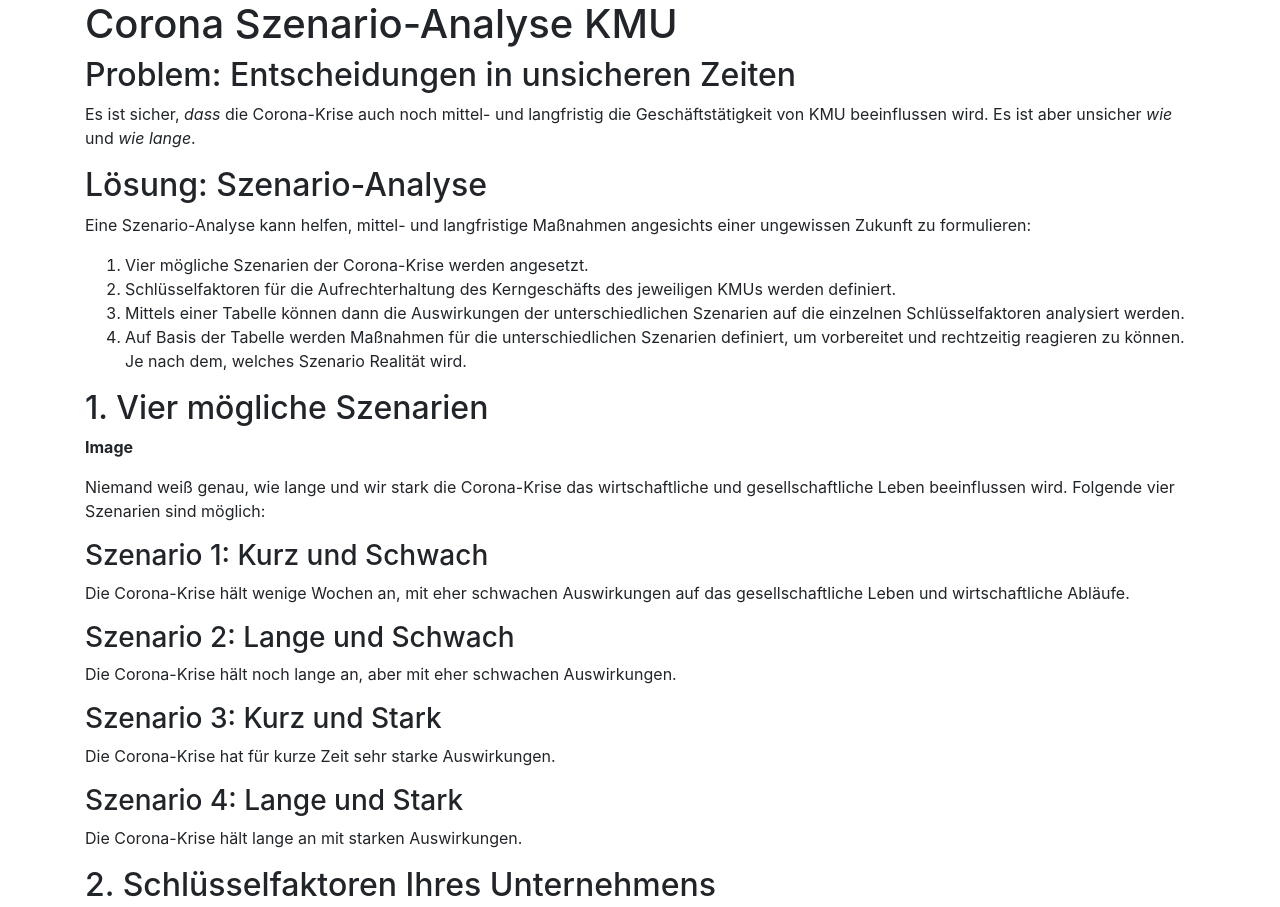
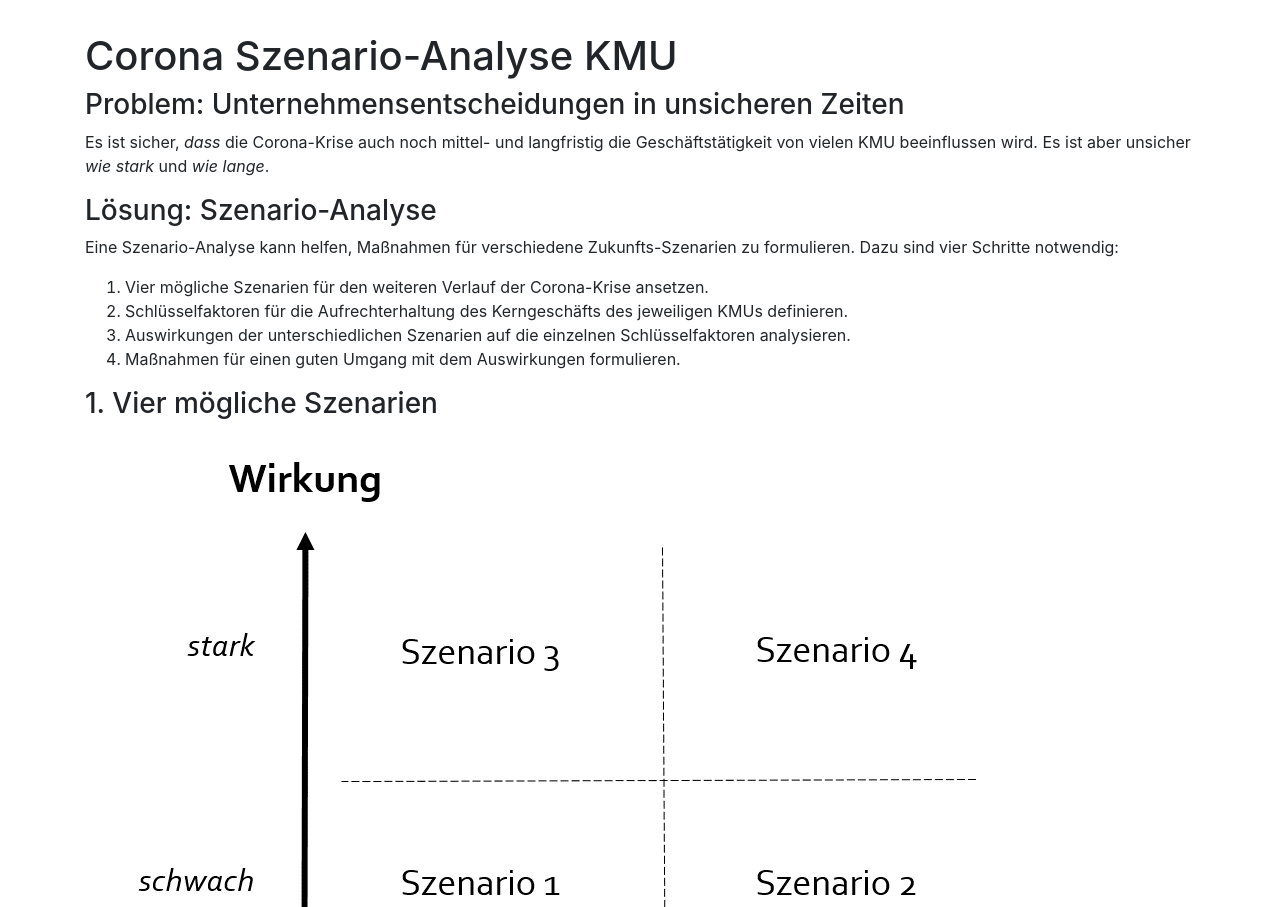
Before and after one commit to nhukretep/sme-scenarios, a plain HTML site: page index.html in a window 1280 px wide. Shown: the top 907 px of the page. Drawn offline with nearby package versions, Linux system fonts and the light colour scheme.

Commit message:
add pic, delete text, add padding

```diff
--- a/custom.css
+++ b/custom.css
@@ -1,3 +1,12 @@
 .selected {
     background: #aaaa;
   }
+
+body {
+  padding-top: 2rem;
+  padding-bottom: 2rem;
+}
+
+h2 {
+  margin-top: 2rem;
+}
--- a/index.html
+++ b/index.html
@@ -10,73 +10,58 @@
 </head>
 
 <body>
-    <div class="container">
+     <div class="container">
 
         <h1 id="corona-szenario-analyse-kmu">Corona Szenario-Analyse KMU</h1>
-        <h2 id="problem-entscheidungen-in-unsicheren-zeiten">Problem: Entscheidungen in unsicheren Zeiten</h2>
-        <p>Es ist sicher, <em>dass</em> die Corona-Krise auch noch mittel- und langfristig die Geschäftstätigkeit von
-            KMU
-            beeinflussen wird. Es ist aber unsicher <em>wie</em> und <em>wie lange</em>.</p>
-        <h2 id="lösung-szenario-analyse">Lösung: Szenario-Analyse</h2>
-        <p>Eine Szenario-Analyse kann helfen, mittel- und langfristige Maßnahmen angesichts einer ungewissen Zukunft zu
-            formulieren:</p>
+        <h3 id="problem-entscheidungen-in-unsicheren-zeiten">Problem: Unternehmensentscheidungen in unsicheren Zeiten</h3>
+        <p>Es ist sicher, <em>dass</em> die Corona-Krise auch noch mittel- und langfristig die Geschäftstätigkeit von vielen KMU beeinflussen wird. Es ist aber unsicher <em>wie stark</em> und <em>wie lange</em>.</p>
+        <h3 id="lösung-szenario-analyse">Lösung: Szenario-Analyse</h3>
+        <p>Eine Szenario-Analyse kann helfen, Maßnahmen für verschiedene Zukunfts-Szenarien zu
+            formulieren. Dazu sind vier Schritte notwendig:</p>
         <ol style="list-style-type: decimal">
-            <li>Vier mögliche Szenarien der Corona-Krise werden angesetzt.</li>
-            <li>Schlüsselfaktoren für die Aufrechterhaltung des Kerngeschäfts des jeweiligen KMUs werden definiert.</li>
-            <li>Mittels einer Tabelle können dann die Auswirkungen der unterschiedlichen Szenarien auf die einzelnen
-                Schlüsselfaktoren analysiert werden.</li>
-            <li>Auf Basis der Tabelle werden Maßnahmen für die unterschiedlichen Szenarien definiert, um vorbereitet und
-                rechtzeitig reagieren zu können. Je nach dem, welches Szenario Realität wird.</li>
+            <li>Vier mögliche Szenarien für den weiteren Verlauf der Corona-Krise ansetzen.</li>
+            <li>Schlüsselfaktoren für die Aufrechterhaltung des Kerngeschäfts des jeweiligen KMUs definieren.</li>
+            <li>Auswirkungen der unterschiedlichen Szenarien auf die einzelnen Schlüsselfaktoren analysieren.</li>
+            <li>Maßnahmen für einen guten Umgang mit dem Auswirkungen formulieren.</li>
         </ol>
     </div>
+
     <div class="container">
-        <h2 id="vier-mögliche-szenarien">1. Vier mögliche Szenarien</h2>
-        <p><strong>Image</strong></p>
-        <p>Niemand weiß genau, wie lange und wir stark die Corona-Krise das wirtschaftliche und gesellschaftliche Leben
-            beeinflussen wird. Folgende vier Szenarien sind möglich:</p>
-        <h3 id="szenario-1-kurz-und-schwach">Szenario 1: Kurz und Schwach</h3>
-        <p>Die Corona-Krise hält wenige Wochen an, mit eher schwachen Auswirkungen auf das gesellschaftliche Leben und
-            wirtschaftliche Abläufe.</p>
-        <h3 id="szenario-2-lange-und-schwach">Szenario 2: Lange und Schwach</h3>
-        <p>Die Corona-Krise hält noch lange an, aber mit eher schwachen Auswirkungen.</p>
-        <h3 id="szenario-3-kurz-und-stark">Szenario 3: Kurz und Stark</h3>
-        <p>Die Corona-Krise hat für kurze Zeit sehr starke Auswirkungen.</p>
-        <h3 id="szenario-4-lange-und-stark">Szenario 4: Lange und Stark</h3>
-        <p>Die Corona-Krise hält lange an mit starken Auswirkungen.</p>
+        <h3 id="vier-mögliche-szenarien">1. Vier mögliche Szenarien</h3>
+        <p><strong><img src="sme-scenarios.png"></strong></p>
     </div>
+
     <div class="container">
-        <h2 id="schlüsselfaktoren-ihres-unternehmens">2. Schlüsselfaktoren Ihres Unternehmens</h2>
+        <h3 id="schlüsselfaktoren-ihres-unternehmens">2. Schlüsselfaktoren Ihres Unternehmens</h3>
         <input type="text" id="candidate" />
         <button onclick="addItemToList()">add item</button>
         <button onclick="removeItemFromList()">remove item</button>
         <div id="thelist" ></div>
     </div>
+
     <div class="container">
-        <h2 id="szenario-analyse-für-ihr-kmu">3. Szenario-Analyse für Ihr KMU</h2>
+        <h3 id="szenario-analyse-für-ihr-kmu">3. Szenario-Analyse</h3>
         <div id="thetable"></div>
     </div>
+
     <div class="container">
-        <h2 id="mögliche-maßnahmen">4. Mögliche Maßnahmen</h2>
+        <h3 id="mögliche-maßnahmen">4. Mögliche Maßnahmen</h3>
         <h3 id="szenario-1-kurz-und-schwach-1">Szenario 1: Kurz und Schwach</h3>
-        <ul>
-            <li>...</li>
-            <li>...</li>
-        </ul>
+      	<textarea></textarea>
         <h3 id="szenario-2-lange-und-schwach-1">Szenario 2: Lange und Schwach</h3>
-        <ul>
-            <li>...</li>
-        </ul>
+        <textarea></textarea>
         <h3 id="szenario-3-kurz-und-stark-1">Szenario 3: Kurz und Stark</h3>
-        <ul>
-            <li>...</li>
-        </ul>
+        <textarea></textarea>
         <h3 id="szenario-4-lange-und-stark-1">Szenario 4: Lange und Stark</h3>
+	<textarea></textarea>
     </div>
+
     <div class="container">
-        <h2 id="bericht-drucken">5. Bericht drucken</h2>
+        <h3 id="bericht-drucken">5. Bericht drucken</h3>
         <button id="pdfDownload">Download pdf</button>
         <button id="jsonDownload">Download json</button>
     </div>
+
     <footer class="text-center">test</footer>
 
     <script src="custom.js"></script>
```
Also changed, not shown: sme-scenarios.png (added), 1 other file.
